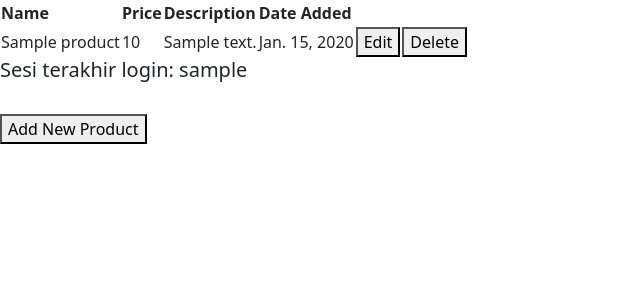
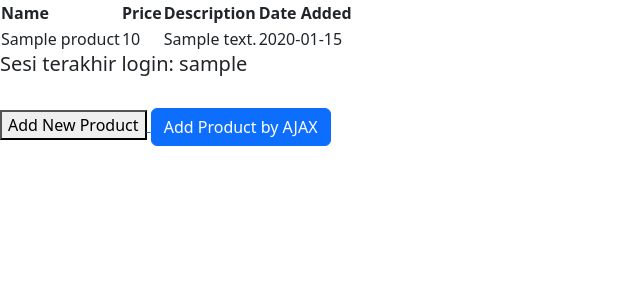
Before and after one commit to adipppp/shopping-list, a Django app: template main/templates/main.html in a window 1280 px wide. Shown: the part 56-356 px from the top of the page, without its empty margins (0-640 px from the left). Run offline with Django 4.2, Linux system fonts and the light colour scheme; tables that the repository leaves empty hold one stand-in row (values such as "Sample post"); the template is opened without the code that fills it: values that come from a table or form of the project are taken from there, most other values are stand-ins (such as "Sample title", 1, 10 or a date in 2020).

Commit message:
Tutorial 5

```diff
--- a/main/templates/main.html
+++ b/main/templates/main.html
@@ -15,62 +15,13 @@
             <li class="nav-item">
                 <a class="nav-link active" aria-current="page" href="#">{{ class }}</a>
             </li>
-            <!-- <li class="nav-item">
-                <a class="nav-link" href="#">Link</a>
-            </li> -->
-            <!-- <li class="nav-item dropdown">
-                <a class="nav-link dropdown-toggle" href="#" role="button" data-bs-toggle="dropdown" aria-expanded="false">
-                Dropdown
-                </a>
-                <ul class="dropdown-menu">
-                <li><a class="dropdown-item" href="#">Action</a></li>
-                <li><a class="dropdown-item" href="#">Another action</a></li>
-                <li><hr class="dropdown-divider"></li>
-                <li><a class="dropdown-item" href="#">Something else here</a></li>
-                </ul>
-            </li> -->
-            <!-- <li class="nav-item">
-                <a class="nav-link disabled" aria-disabled="true">Disabled</a>
-            </li> -->
             </ul>
-            <!-- <form class="d-flex" role="search">
-            <input class="form-control me-2" type="search" placeholder="Search" aria-label="Search">
-            <button class="btn btn-outline-success" type="submit">Search</button>
-            </form> -->
             <a href="{% url 'main:logout' %}">Logout</a>
         </div>
         </div>
     </nav>
 
-    <table>
-        <tr>
-            <th>Name</th>
-            <th>Price</th>
-            <th>Description</th>
-            <th>Date Added</th>
-        </tr>
-
-        {% comment %} Berikut cara memperlihatkan data produk di bawah baris ini {% endcomment %}
-
-        {% for product in products %}
-            <tr>
-                <td>{{product.name}}</td>
-                <td>{{product.price}}</td>
-                <td>{{product.description}}</td>
-                <td>{{product.date_added}}</td>
-                <td>
-                    <a href="{% url 'main:edit_product' product.pk %}">
-                        <button>Edit</button>
-                    </a>
-                </td>
-                <td>
-                    <a href="{% url 'main:delete_product' product.pk %}">
-                        <button>Delete</button>
-                    </a>
-                </td>
-            </tr>
-        {% endfor %}
-    </table>
+    <table id="product_table"></table>
 
     <h5>Sesi terakhir login: {{ last_login }}</h5>
 
@@ -81,4 +32,78 @@
             Add New Product
         </button>
     </a>
+
+    <div class="modal fade" id="exampleModal" tabindex="-1" aria-labelledby="exampleModalLabel" aria-hidden="true">
+        <div class="modal-dialog">
+            <div class="modal-content">
+                <div class="modal-header">
+                    <h1 class="modal-title fs-5" id="exampleModalLabel">Add New Product</h1>
+                    <button type="button" class="btn-close" data-bs-dismiss="modal" aria-label="Close"></button>
+                </div>
+                <div class="modal-body">
+                    <form id="form" onsubmit="return false;">
+                        {% csrf_token %}
+                        <div class="mb-3">
+                            <label for="name" class="col-form-label">Name:</label>
+                            <input type="text" class="form-control" id="name" name="name"></input>
+                        </div>
+                        <div class="mb-3">
+                            <label for="price" class="col-form-label">Price:</label>
+                            <input type="number" class="form-control" id="price" name="price"></input>
+                        </div>
+                        <div class="mb-3">
+                            <label for="description" class="col-form-label">Description:</label>
+                            <textarea class="form-control" id="description" name="description"></textarea>
+                        </div>
+                    </form>
+                </div>
+                <div class="modal-footer">
+                    <button type="button" class="btn btn-secondary" data-bs-dismiss="modal">Close</button>
+                    <button type="button" class="btn btn-primary" id="button_add" data-bs-dismiss="modal">Add Product</button>
+                </div>
+            </div>
+        </div>
+    </div>
+
+    <button type="button" class="btn btn-primary" data-bs-toggle="modal" data-bs-target="#exampleModal">Add Product by AJAX</button>
+
+    <script>
+        async function getProducts() {
+            return fetch("{% url 'main:get_product_json' %}").then((res) => res.json())
+        }
+        async function refreshProducts() {
+            document.getElementById("product_table").innerHTML = ""
+            const products = await getProducts()
+            let htmlString = `<tr>
+                <th>Name</th>
+                <th>Price</th>
+                <th>Description</th>
+                <th>Date Added</th>
+            </tr>`
+            products.forEach((item) => {
+                htmlString += `\n<tr>
+                <td>${item.fields.name}</td>
+                <td>${item.fields.price}</td>
+                <td>${item.fields.description}</td>
+                <td>${item.fields.date_added}</td>
+            </tr>`
+            })
+
+            document.getElementById("product_table").innerHTML = htmlString
+        }
+
+        refreshProducts()
+
+        function addProduct() {
+            fetch("{% url 'main:add_product_ajax' %}", {
+                method: "POST",
+                body: new FormData(document.querySelector('#form'))
+            }).then(refreshProducts)
+
+            document.getElementById("form").reset()
+            return false
+        }
+
+        document.getElementById("button_add").onclick = addProduct
+    </script>
 {% endblock content %}
--- a/main/urls.py
+++ b/main/urls.py
@@ -2,7 +2,8 @@ from django.urls import path
 from main.views import \
     show_main, create_product, show_xml, show_json, \
     show_xml_by_id, show_json_by_id, register, login_user, \
-    logout_user, edit_product, delete_product
+    logout_user, edit_product, delete_product, \
+    get_product_json, add_product_ajax
 
 app_name = 'main'
 
@@ -18,4 +19,6 @@ urlpatterns = [
     path('logout/', logout_user, name="logout"),
     path('edit-product/<int:id>', edit_product, name='edit_product'),
     path('delete/<int:id>', delete_product, name='delete_product'),
+    path('get-product/', get_product_json, name='get_product_json'),
+    path('create-product-ajax/', add_product_ajax, name='add_product_ajax'),
 ]
--- a/main/views.py
+++ b/main/views.py
@@ -9,6 +9,7 @@ from main.forms import ProductForm
 from django.urls import reverse
 from main.models import Product
 from django.core import serializers
+from django.views.decorators.csrf import csrf_exempt
 
 # Create your views here.
 @login_required(login_url='/login')
@@ -105,3 +106,22 @@ def delete_product(request, id):
     product.delete()
     # Kembali ke halaman awal
     return HttpResponseRedirect(reverse('main:show_main'))
+
+def get_product_json(request):
+    product_item = Product.objects.all()
+    return HttpResponse(serializers.serialize('json', product_item))
+
+@csrf_exempt
+def add_product_ajax(request):
+    if request.method == 'POST':
+        name = request.POST.get("name")
+        price = request.POST.get("price")
+        description = request.POST.get("description")
+        user = request.user
+
+        new_product = Product(name=name, price=price, description=description, user=user)
+        new_product.save()
+
+        return HttpResponse(b"CREATED", status=201)
+
+    return HttpResponseNotFound()
```
